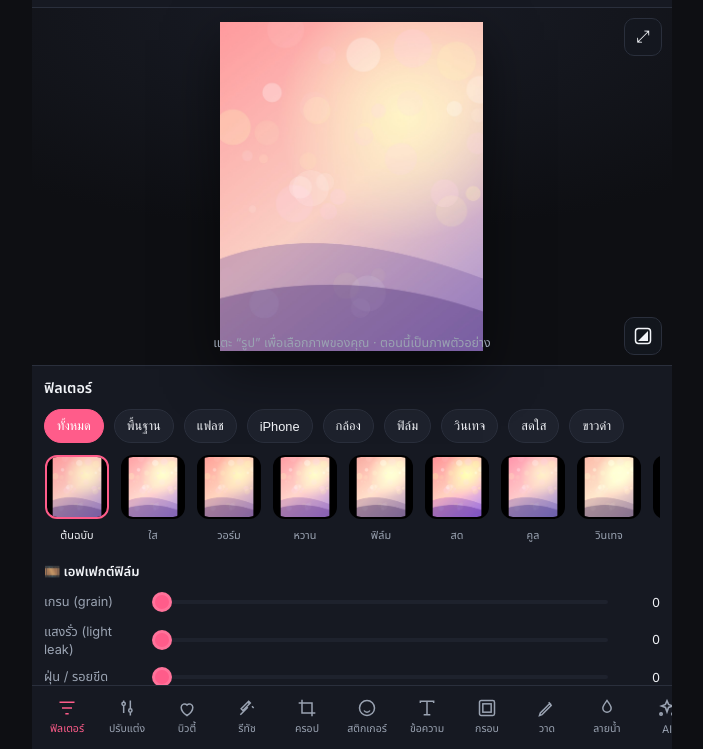
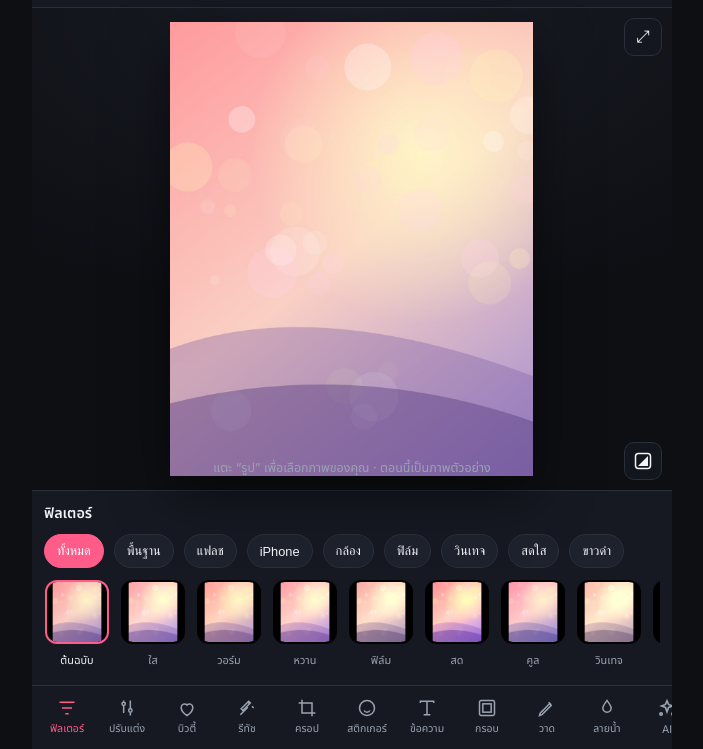
Before and after one commit to Annonymouse456/affiliate-factory, a plain HTML site: page tools/glow-studio.html in a window 1280 px wide. Shown: the part 51-800 px from the top of the page, without its empty margins (288-991 px from the left). Drawn offline with Linux system fonts and the light colour scheme.

Commit message:
Update Glow Studio: remove film-effect sliders; zoom photo only
Co-Authored-By: Claude Opus 4.8 <noreply@anthropic.com>
Claude-Session: https://claude.ai/code/session_012XBqSTZ73djxxUdJumoUHi

```diff
--- a/tools/glow-studio.html
+++ b/tools/glow-studio.html
@@ -2,7 +2,7 @@
 <html lang="th">
 <head>
 <meta charset="utf-8">
-<meta name="viewport" content="width=device-width, initial-scale=1, viewport-fit=cover">
+<meta name="viewport" content="width=device-width, initial-scale=1, maximum-scale=1, user-scalable=no, viewport-fit=cover">
 <meta name="apple-mobile-web-app-capable" content="yes">
 <meta name="mobile-web-app-capable" content="yes">
 <meta name="apple-mobile-web-app-status-bar-style" content="black-translucent">
@@ -44,7 +44,7 @@ body{background:var(--bg);color:var(--fg);font-family:var(--fontUI);overflow:hid
 .tbtn.primary{background:linear-gradient(135deg,var(--accent),var(--accent2));border:none;color:#fff}
 
 /* stage */
-#stage{flex:1 1 auto;min-height:0;display:grid;place-items:center;padding:14px;position:relative;background:
+#stage{flex:1 1 auto;min-height:0;display:grid;place-items:center;padding:14px;position:relative;touch-action:none;background:
   radial-gradient(120% 90% at 50% 0%,#1a1d27 0%,var(--bg) 70%)}
 #canvasWrap{position:relative;max-width:100%;max-height:100%;line-height:0;box-shadow:0 18px 50px rgba(0,0,0,.5);background:#000;transition:padding .15s,background .15s,border-radius .15s;transform-origin:center center;will-change:transform}
 #base,#doodle{display:block;max-width:100%;max-height:100%;touch-action:none;border-radius:inherit}
@@ -572,8 +572,6 @@ function panelFilter(){
     inp.addEventListener("change",snapshot);
     panel.appendChild(row);
   }
-  const fh=document.createElement("div");fh.style.cssText="font-size:.82rem;font-weight:700;margin:14px 0 2px";fh.textContent="🎞️ เอฟเฟกต์ฟิล์ม";panel.appendChild(fh);
-  panel.append(sliderFX("เกรน (grain)","grain"),sliderFX("แสงรั่ว (light leak)","leak"),sliderFX("ฝุ่น / รอยขีด","dust"));
 }
 function sliderFX(label,key){
   const row=document.createElement("div");row.className="row";
@@ -1503,6 +1501,9 @@ stage.addEventListener("pointerup",e=>{ const wasMulti=ptrs.size>=2; _endPtr(e);
   if(ptrs.size===0 && !wasMulti){ const tgt=e.target; const ok=tgt===base||tgt===dood||tgt===wrap||tgt===stage||(tgt&&tgt.id==="cmpImg"); const t=Date.now();
     if(ok && t-lastTap<300){ view.zoom=view.zoom>1?1:2.4; if(view.zoom<=1){view.tx=0;view.ty=0;} applyView(); lastTap=0; } else lastTap=t; } },true);
 stage.addEventListener("pointercancel",_endPtr,true);
+/* block the browser's own page pinch-zoom so only the photo zooms, never the toolbar */
+["gesturestart","gesturechange","gestureend"].forEach(ev=>document.addEventListener(ev,e=>e.preventDefault(),{passive:false}));
+document.addEventListener("dblclick",e=>e.preventDefault(),{passive:false});
 
 /* ---------- init ---------- */
 function onResize(){ if(!S.baseSrc)return; fitStage(); applyFrameCSS(); render(); repositionAll(); drawCrop(); }
```
